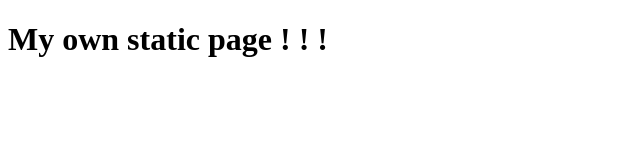
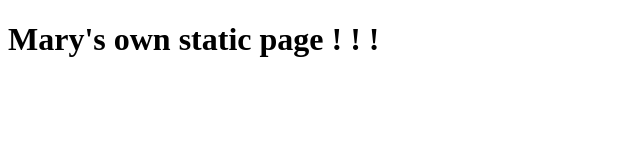
Before and after one commit to marygeorge/marygeorge.github.io, a plain HTML site: page index.html in a window 1280 px wide. Shown: the whole page, without its empty margins (0-640 px from the left). Drawn offline with Linux system fonts and the light colour scheme.

Commit message:
index.html

```diff
--- a/index.html
+++ b/index.html
@@ -7,6 +7,6 @@
     <title>Document</title>
 </head>
 <body>
-    <h1> My own static page ! ! ! </h1>
+    <h1> Mary's own static page ! ! ! </h1>
 </body>
 </html>
```
